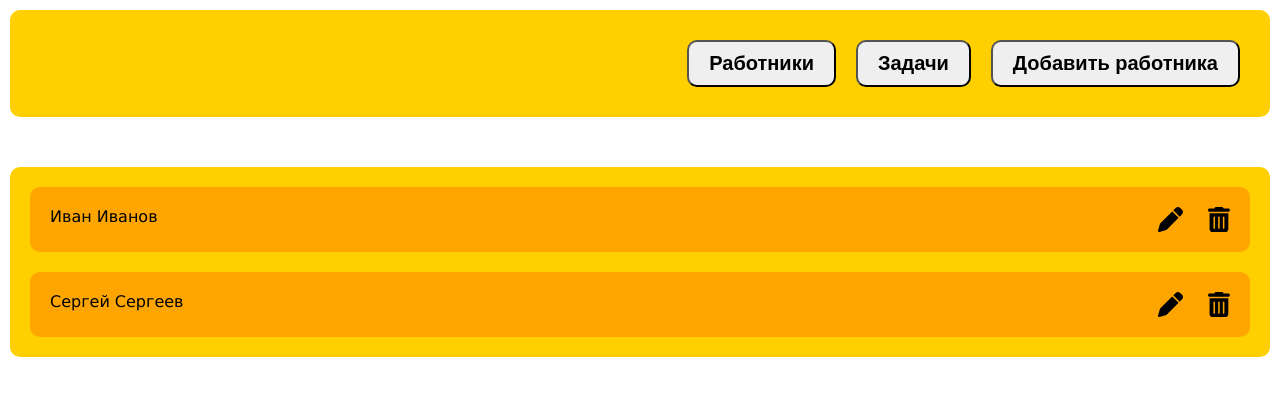
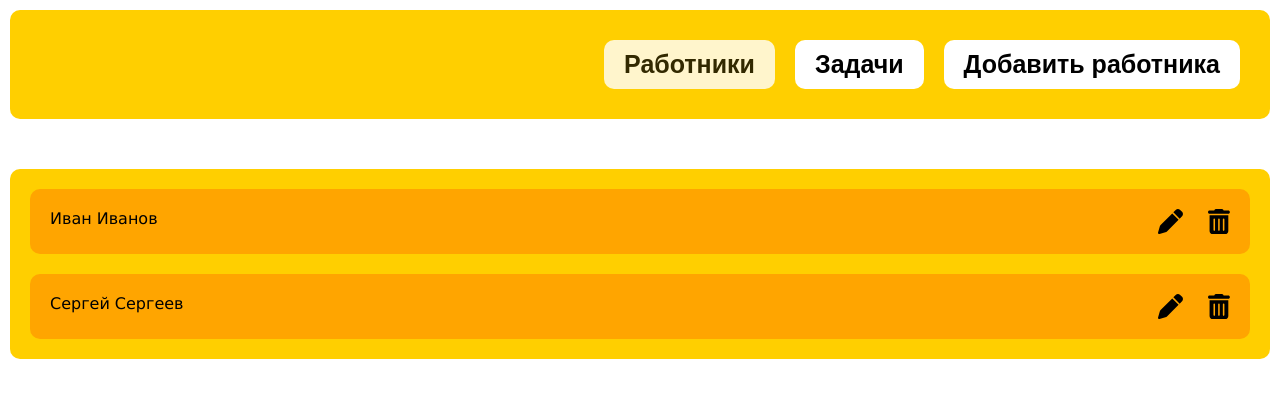
Before and after one commit to riytxu/react-list, a React (Create React App) app: page /workers in a window 1280 px wide. Shown: the top 398 px of the page. Built offline with nearby package versions, Linux system fonts and the light colour scheme.

Commit message:
add Button component + styled.component

```diff
--- a/package.json
+++ b/package.json
@@ -11,12 +11,14 @@
     "@testing-library/jest-dom": "^5.16.5",
     "@testing-library/react": "^13.4.0",
     "@testing-library/user-event": "^13.5.0",
+    "@types/styled-components": "^5.1.26",
     "classnames": "^2.3.2",
     "react": "^18.2.0",
     "react-dom": "^18.2.0",
     "react-redux": "^8.0.5",
     "react-router-dom": "^6.4.5",
     "react-scripts": "5.0.1",
+    "styled-components": "^5.3.6",
     "web-vitals": "^2.1.4"
   },
   "scripts": {
--- /dev/null
+++ b/src/components/Button/Button.jsx
@@ -0,0 +1,43 @@
+import styled from "styled-components";
+
+const ButtonComponent = styled.button`
+  font-size: ${({ Size }) =>
+    (Size === "Small" && "15px") || (Size === "Large" && "25px") || "20px"};
+  font-weight: ${({ Size }) =>
+    (Size === "Small" && 600) || (Size === "Large" && 700) || 600};
+  color: ${({ Type }) =>
+    (Type === "Secondary" && "#000") ||
+    (Type === "Danger" && "#fff") ||
+    (Type === "Success" && "#fff") ||
+    "#000"};
+  background-color: ${({ Type }) =>
+    (Type === "Secondary" && "#ffffff") ||
+    (Type === "Danger" && "#b01602") ||
+    (Type === "Success" && "#15a305") ||
+    "#ffffff"};
+  cursor: ${({ Type }) => (Type === "Disabled" && "default") || "pointer"};
+  transition: all 200ms;
+  padding: 10px 20px;
+  border-radius: 10px;
+  border-style: none;
+  opacity: ${({ Type }) => (Type === "Disabled" && 0.8) || 1};
+  &:hover {
+    background-color: ${({ Type }) =>
+      (Type === "Secondary" && "#b5b8b4") ||
+      (Type === "Danger" && "#630c01") ||
+      (Type === "Success" && "#0a4d02") ||
+      "#ffffff"};
+    box-shadow: ${({ Type }) =>
+      (Type === "Disabled" && "none") || "rgba(0, 0, 0, 0.3) 0 5px 5px"};
+    transform: ${({ Type }) =>
+      (Type === "Disabled" && "translateY(0)") || "translateY(-2px)"};
+  }
+  &:active {
+    box-shadow: rgba(0, 0, 0, 0.06) 0 2px 4px;
+    transform: translateY(0);
+  }
+`;
+
+export const Button = (props) => {
+  return <ButtonComponent {...props}>{props.children}</ButtonComponent>;
+};
--- a/src/components/Header/Header.jsx
+++ b/src/components/Header/Header.jsx
@@ -1,31 +1,45 @@
 import cn from "classnames";
 import { Link } from "react-router-dom";
 import { useDispatch } from "react-redux";
-import { Routes, Route } from "react-router-dom";
+import { Routes, Route, useLocation } from "react-router-dom";
+import { useState } from "react";
 
+import { Button } from "../Button/Button";
 import { showModal } from "../../reducers/modalSlice";
 
 import styles from "./Header.module.css";
 
 export const Header = () => {
+  const location = useLocation().pathname;
   const dispatch = useDispatch();
   return (
     <header
       className={cn(styles.header, styles.headerWrapper, styles.header_green)}
     >
       <Link to="workers">
-        <button className={styles.button}>Работники</button>
+        <Button
+          Size={"Large"}
+          Type={location === "/workers" ? "Disabled" : "Secondary"}
+        >
+          Работники
+        </Button>
       </Link>
       <Link to="tasks">
-        <button className={styles.button}>Задачи</button>
+        <Button
+          Size={"Large"}
+          Type={location === "/tasks" ? "Disabled" : "Secondary"}
+        >
+          Задачи
+        </Button>
       </Link>
 
       <Routes>
         <Route
           path="workers"
           element={
-            <button
-              className={styles.button}
+            <Button
+              Size={"Large"}
+              Type={"Secondary"}
               onClick={() =>
                 dispatch(
                   showModal({
@@ -35,14 +49,15 @@ export const Header = () => {
               }
             >
               Добавить работника
-            </button>
+            </Button>
           }
         />
         <Route
           path="tasks"
           element={
-            <button
-              className={styles.button}
+            <Button
+              Size={"Large"}
+              Type={"Secondary"}
               onClick={() =>
                 dispatch(
                   showModal({
@@ -52,7 +67,7 @@ export const Header = () => {
               }
             >
               Добавить задачу
-            </button>
+            </Button>
           }
         />
       </Routes>
--- a/src/components/Header/Header.module.css
+++ b/src/components/Header/Header.module.css
@@ -12,10 +12,51 @@
 .header_green {
   background-color: var(--main-color);
 }
-.button {
-  font-size: 20px;
-  font-weight: 700;
-  padding: 10px 20px;
-  border-radius: 10px;
-  cursor: pointer;
-}
+
+/* .new {
+  .button-5 {
+    align-items: center;
+    background-clip: padding-box;
+    background-color: #fa6400;
+    border: 1px solid transparent;
+    border-radius: 0.25rem;
+    box-shadow: rgba(0, 0, 0, 0.02) 0 1px 3px 0;
+    box-sizing: border-box;
+    color: #fff;
+    cursor: pointer;
+    display: inline-flex;
+    font-family: system-ui, -apple-system, system-ui, "Helvetica Neue",
+      Helvetica, Arial, sans-serif;
+    font-size: 16px;
+    font-weight: 600;
+    justify-content: center;
+    line-height: 1.25;
+    margin: 0;
+    min-height: 3rem;
+    padding: calc(0.875rem - 1px) calc(1.5rem - 1px);
+    position: relative;
+    text-decoration: none;
+    transition: all 250ms;
+    user-select: none;
+    -webkit-user-select: none;
+    touch-action: manipulation;
+    vertical-align: baseline;
+    width: auto;
+  }
+
+  .button-5:hover,
+  .button-5:focus {
+    background-color: #fb8332;
+    box-shadow: rgba(0, 0, 0, 0.1) 0 4px 12px;
+  }
+
+  .button-5:hover {
+    transform: translateY(-1px);
+  }
+
+  .button-5:active {
+    background-color: #c85000;
+    box-shadow: rgba(0, 0, 0, 0.06) 0 2px 4px;
+    transform: translateY(0);
+  }
+} */
--- a/src/components/Modal/ModalAddTask.jsx
+++ b/src/components/Modal/ModalAddTask.jsx
@@ -3,7 +3,7 @@ import { useState } from "react";
 
 import { addTask } from "../../reducers/workerSlice";
 import { hideModal } from "../../reducers/modalSlice";
-
+import { Button } from "../Button/Button";
 import { Validate } from "../../Validate";
 
 export const ModalAddTask = () => {
@@ -62,8 +62,16 @@ export const ModalAddTask = () => {
       </div>
       {error && <div>{error}</div>}
       <div className="modal__footer">
-        <button onClick={handlerClick}>Добавить</button>
-        <button onClick={() => dispatch(hideModal())}>Отмена</button>
+        <Button Size={"Small"} Type={"Success"} onClick={handlerClick}>
+          Добавить
+        </Button>
+        <Button
+          Size={"Small"}
+          Type={"Danger"}
+          onClick={() => dispatch(hideModal())}
+        >
+          Отмена
+        </Button>
       </div>
     </>
   );
--- a/src/components/Modal/ModalAddWorker.jsx
+++ b/src/components/Modal/ModalAddWorker.jsx
@@ -1,6 +1,7 @@
 import { useState } from "react";
 import { useDispatch } from "react-redux";
 
+import { Button } from "../Button/Button";
 import { addWorker } from "../../reducers/workerSlice";
 import { Validate } from "../../Validate";
 
@@ -51,8 +52,20 @@ export const ModalAddWorker = () => {
       </div>
       {error && <div>{error}</div>}
       <div className="modal__footer">
-        <button onClick={() => handlerAddButton()}>Добавить</button>
-        <button onClick={() => dispatch(hideModal())}>Отмена</button>
+        <Button
+          Size={"Small"}
+          Type={"Success"}
+          onClick={() => handlerAddButton()}
+        >
+          Добавить
+        </Button>
+        <Button
+          Size={"Small"}
+          Type={"Danger"}
+          onClick={() => dispatch(hideModal())}
+        >
+          Отмена
+        </Button>
       </div>
     </>
   );
--- a/src/components/Modal/ModalEditWorker.jsx
+++ b/src/components/Modal/ModalEditWorker.jsx
@@ -1,6 +1,7 @@
 import { useState } from "react";
 import { useDispatch } from "react-redux";
 
+import { Button } from "../Button/Button";
 import { hideModal } from "../../reducers/modalSlice";
 import { editWorker } from "../../reducers/workerSlice";
 
@@ -51,8 +52,16 @@ export const ModalEditWorker = ({ data }) => {
       </div>
       {error && <div>{error}</div>}
       <div className="modal__footer">
-        <button onClick={handlerClick}>Изменить</button>
-        <button onClick={() => dispatch(hideModal())}>Отмена</button>
+        <Button Size={"Small"} Type={"Success"} onClick={handlerClick}>
+          Изменить
+        </Button>
+        <Button
+          Size={"Small"}
+          Type={"Danger"}
+          onClick={() => dispatch(hideModal())}
+        >
+          Отмена
+        </Button>
       </div>
     </>
   );
--- a/src/components/Modal/ModalRemoveWorker.jsx
+++ b/src/components/Modal/ModalRemoveWorker.jsx
@@ -1,5 +1,6 @@
 import { useDispatch } from "react-redux";
 
+import { Button } from "../Button/Button";
 import { hideModal } from "../../reducers/modalSlice";
 
 import { deleteWorker } from "../../reducers/workerSlice";
@@ -18,8 +19,16 @@ export const ModalRemoveWorker = ({ data }) => {
         {name} {surname}
       </div>
       <div className="modal__footer">
-        <button onClick={handlerClick}>Удалить</button>
-        <button onClick={() => dispatch(hideModal())}>Отмена</button>
+        <Button Size={"Small"} Type={"Success"} onClick={handlerClick}>
+          Удалить
+        </Button>
+        <Button
+          Size={"Small"}
+          Type={"Danger"}
+          onClick={() => dispatch(hideModal())}
+        >
+          Отмена
+        </Button>
       </div>
     </>
   );
```
Also changed, not shown: 1 other file (tests, documents, lock files or other folders).
